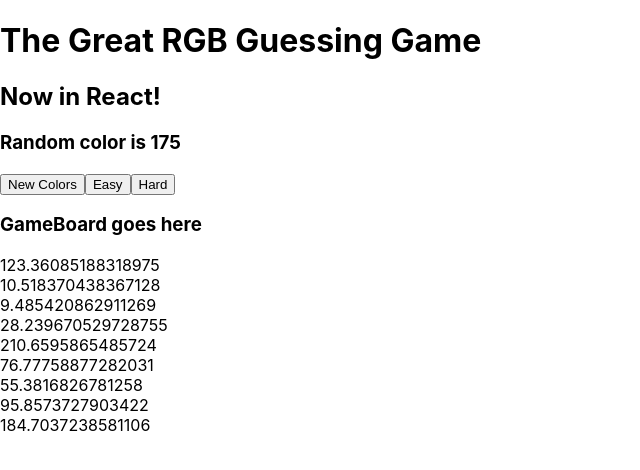
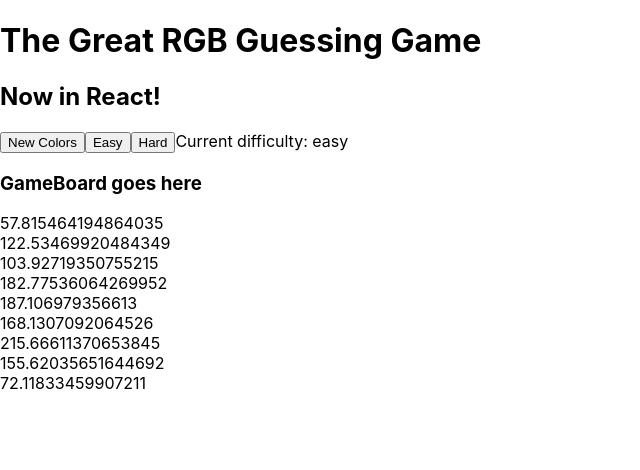
Before and after one commit to zealousAnemone/color-guessing-react, a React (Create React App) app: page / in a window 1280 px wide. Shown: the top 470 px of the page, without its empty margins (0-640 px from the left). Built offline with nearby package versions, Linux system fonts and the light colour scheme.

Commit message:
Create function that gets 9 random colors to display

```diff
--- a/src/App.js
+++ b/src/App.js
@@ -1,23 +1,46 @@
 import React, { useState } from "react";
-import logo from "./logo.svg";
+//import logo from "./logo.svg";
 import "./App.css";
 import Header from "./components/Header.js";
 import Controls from "./components/Controls.js";
 import GameBoard from "./components/GameBoard.js";
 
-const App = () => {
-  // get random values for RGB
-  const randomR = Math.floor(Math.random() * 255);
-  const randomG = Math.floor(Math.random() * 255);
-  const randomB = Math.floor(Math.random() * 255);
-  const [randomColor, setRandomColor] = useState([randomR, randomG, randomB]);
+class App extends React.Component {
+  constructor(props) {
+    super(props);
+    this.state = {
+      randomColors: [],
+      chosenColor: null,
+      difficulty: "easy",
+    };
+
+    this.getRandomColor = this.getRandomColor.bind(this);
+  }
+
+  getRandomColor() {
+    let red = Math.floor(Math.random() * 255);
+    let green = Math.floor(Math.random() * 255);
+    let blue = Math.floor(Math.random() * 255);
+    return `rgb(${red}, ${green}, ${blue})`;
+  }
+
+  componentDidMount() {
+    const randomColors = [];
+    for (let i = 0; i < 9; i++) {
+      randomColors.push(this.getRandomColor());
+    }
+    this.setState({ randomColors });
+  }
+
+  render() {
     return (
       <div>
-      <Header randomColor={randomColor} />
+        <Header />
         <Controls />
         <GameBoard />
       </div>
     );
-};
+  }
+}
 
 export default App;
--- a/src/components/Controls.js
+++ b/src/components/Controls.js
@@ -1,11 +1,26 @@
-import React from "react";
+import React, { useState } from "react";
 
 const Controls = () => {
+  const [difficulty, setDifficulty] = useState("easy");
+
   return (
     <div>
       <button>New Colors</button>
-      <button>Easy</button>
-      <button>Hard</button>
+      <button
+        onClick={() => {
+          setDifficulty("easy");
+        }}
+      >
+        Easy
+      </button>
+      <button
+        onClick={() => {
+          setDifficulty("hard");
+        }}
+      >
+        Hard
+      </button>
+      <span>Current difficulty: {difficulty}</span>
     </div>
   );
 };
--- a/src/components/Header.js
+++ b/src/components/Header.js
@@ -1,11 +1,11 @@
-import React from "react";
+import React, { useState } from "react";
 
 const Header = (props) => {
   return (
     <div>
       <h1>The Great RGB Guessing Game</h1>
       <h2>Now in React!</h2>
-      <h3>Random color is {props.randomColor[0]}</h3>
+      {/* <h3>Random color is {props.randomColor[0]}</h3> */}
     </div>
   );
 };
```
Lines whose indentation alone changed are shown as unchanged.
